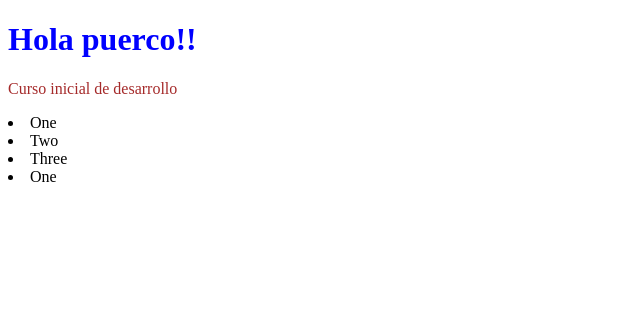
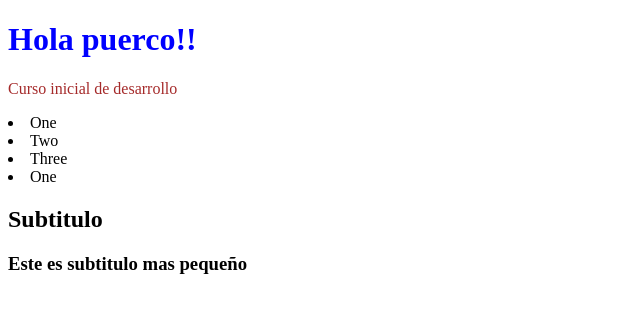
Before and after one commit to charlitoro/git-testing, a plain HTML site: page index.html in a window 1280 px wide. Shown: the whole page, without its empty margins (0-640 px from the left). Drawn offline with Linux system fonts and the light colour scheme.

Commit message:
Nuevos tutulos agregadps

```diff
--- a/index.html
+++ b/index.html
@@ -16,5 +16,7 @@
     <li>Three</li>
     <li>One</li>
   </lu>
+  <h2>Subtitulo</h2>
+  <h3>Este es subtitulo mas pequeño</h3>
 </body>
 </html>
```
